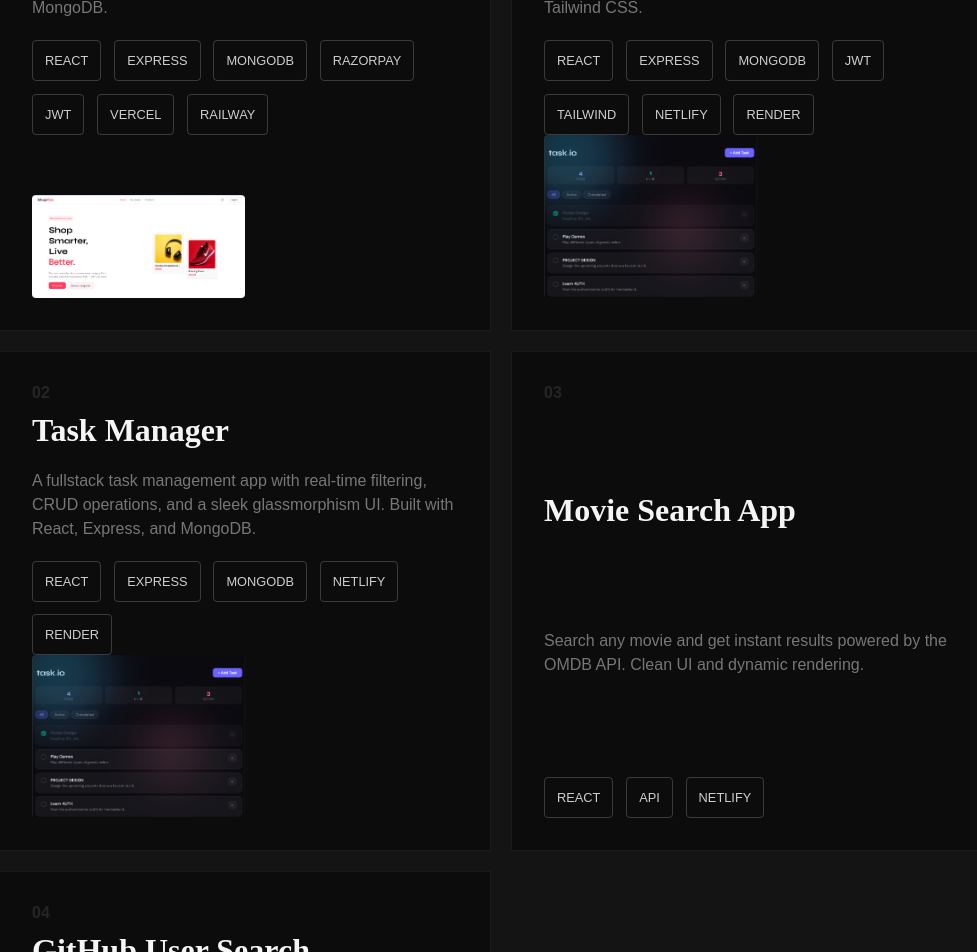
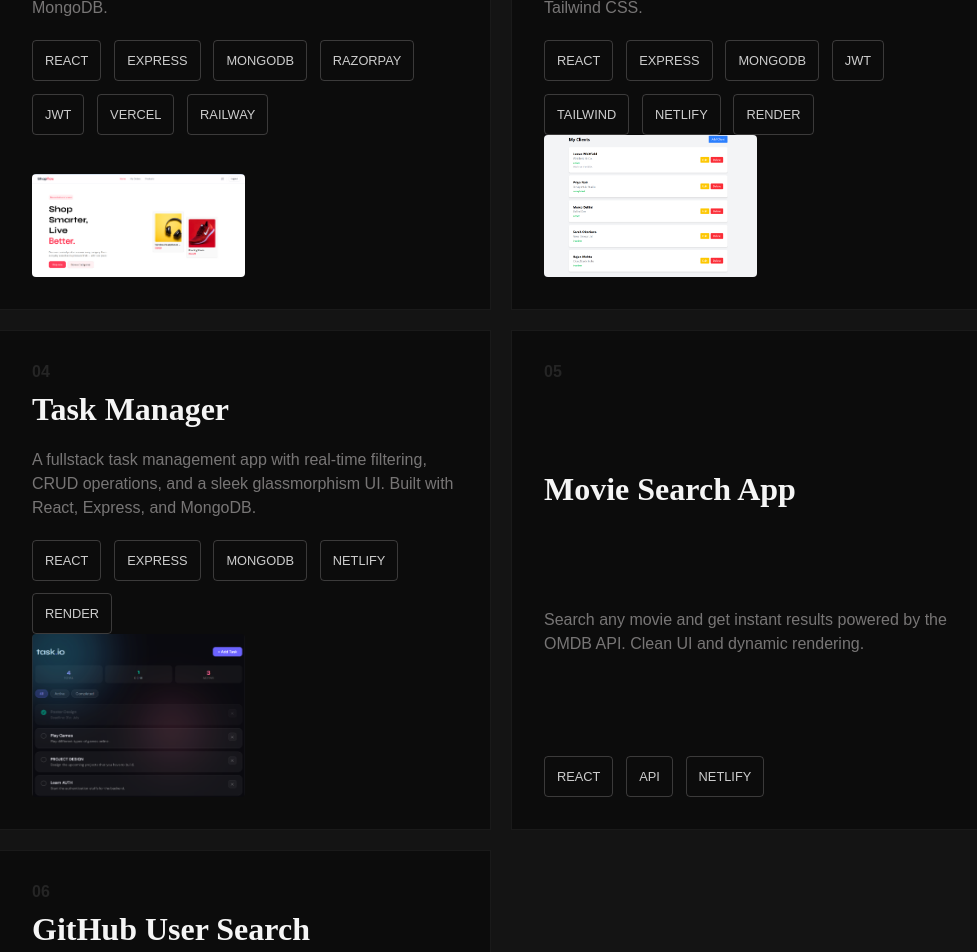
Before and after one commit to zishanx/Portfolio, a React (Vite) app: page / in a window 1280 px wide. Shown: the part 1500-2452 px from the top of the page, without its empty margins (139-1116 px from the left). Built offline with nearby package versions, Linux system fonts and the light colour scheme; a web font is replaced by a local one.

Commit message:
Work completed on 20-06-2026

```diff
--- a/src/components/Project.jsx
+++ b/src/components/Project.jsx
@@ -84,7 +84,7 @@ export default function Project() {
                             <span className="tag">RENDER</span>
                         </div>
                     </div>
-                    <img className="feat-img" src={image} alt="Task Manager" />
+                    <img className="feat-img" src={clientdeskImg} alt="Task Manager" />
                 </motion.div>
                 <motion.div
                     className="pro-cards "
@@ -94,7 +94,7 @@ export default function Project() {
                     transition={{ duration: 0.8, delay: 0.5 }}
                 >
                     <div className="details">
-                        <h4 className="num">02</h4>
+                        <h4 className="num">04</h4>
                         <h2 className="pro-name">Task Manager</h2>
                         <p className="pro-detail">A fullstack task management app with real-time filtering, CRUD operations, and a sleek glassmorphism UI. Built with React, Express, and MongoDB.</p>
                         <div className="tags">
@@ -114,7 +114,7 @@ export default function Project() {
                     viewport={{ once: true }}
                     transition={{ duration: 0.8, delay: 0.7 }}
                 >
-                    <h4 className="num">03</h4>
+                    <h4 className="num">05</h4>
                     <h2 className="pro-name">Movie Search App</h2>
                     <p className="pro-detail">Search any movie and get instant results powered by the OMDB API. Clean UI and dynamic rendering.</p>
                     <div className="tags">
@@ -130,7 +130,7 @@ export default function Project() {
                     viewport={{ once: true }}
                     transition={{ duration: 0.8, delay: 0.7 }}
                 >
-                    <h4 className="num">04</h4>
+                    <h4 className="num">06</h4>
                     <h2 className="pro-name">GitHub User Search</h2>
                     <p className="pro-detail">Look up any GitHub user and see their repos, followers, and profile data in a clean interface.</p>
                     <div className="tags">
```
